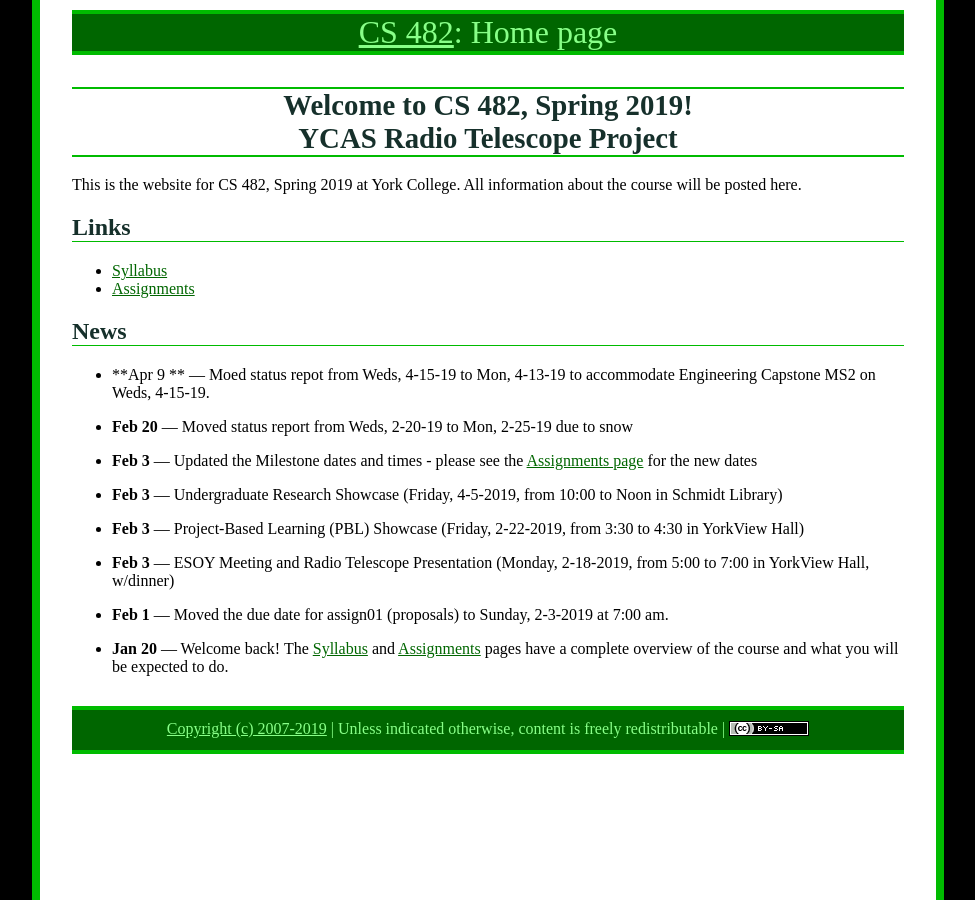
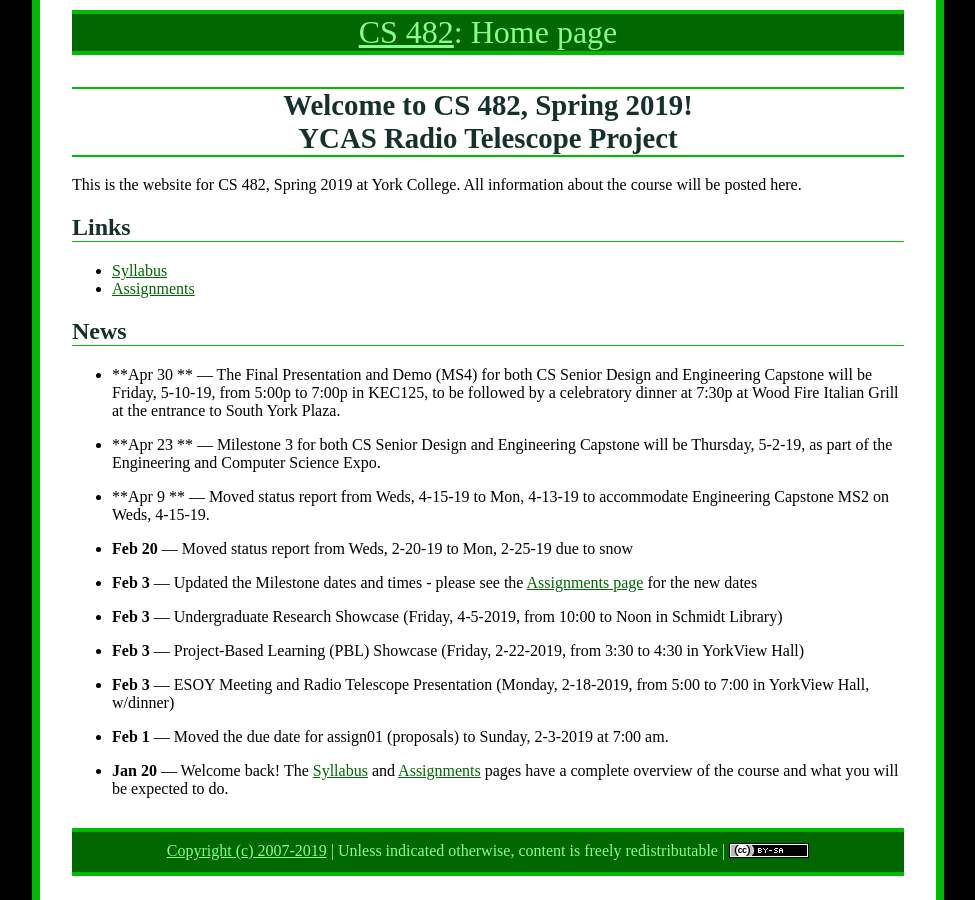
Before and after one commit to ycpcs/cs482-spring2019, a Jekyll site: the page built from index.md, in a window 1280 px wide. Shown: the whole page, without its empty margins (152-1127 px from the left). Built offline with Jekyll 4.4.1, drawn with Linux system fonts in a browser that asks for light colours.

Commit message:
updated News

```diff
--- a/index.md
+++ b/index.md
@@ -14,7 +14,11 @@ All information about the course will be posted here.
 * [Assignments](assign/index.html)
 
 ## News
-* **Apr 9 ** &mdash; Moed status repot from Weds, 4-15-19 to Mon, 4-13-19 to accommodate Engineering Capstone MS2 on Weds, 4-15-19.
+* **Apr 30 ** &mdash; The Final Presentation and Demo (MS4) for both CS Senior Design and Engineering Capstone will be Friday, 5-10-19, from 5:00p to 7:00p in KEC125, to be followed by a celebratory dinner at 7:30p at Wood Fire Italian Grill at the entrance to South York Plaza.
+
+* **Apr 23 ** &mdash; Milestone 3 for both CS Senior Design and Engineering Capstone will be Thursday, 5-2-19, as part of the Engineering and Computer Science Expo.
+
+* **Apr 9 ** &mdash; Moved status report from Weds, 4-15-19 to Mon, 4-13-19 to accommodate Engineering Capstone MS2 on Weds, 4-15-19.
 
 * **Feb 20** &mdash; Moved status report from Weds, 2-20-19 to Mon, 2-25-19 due to snow
 
```
